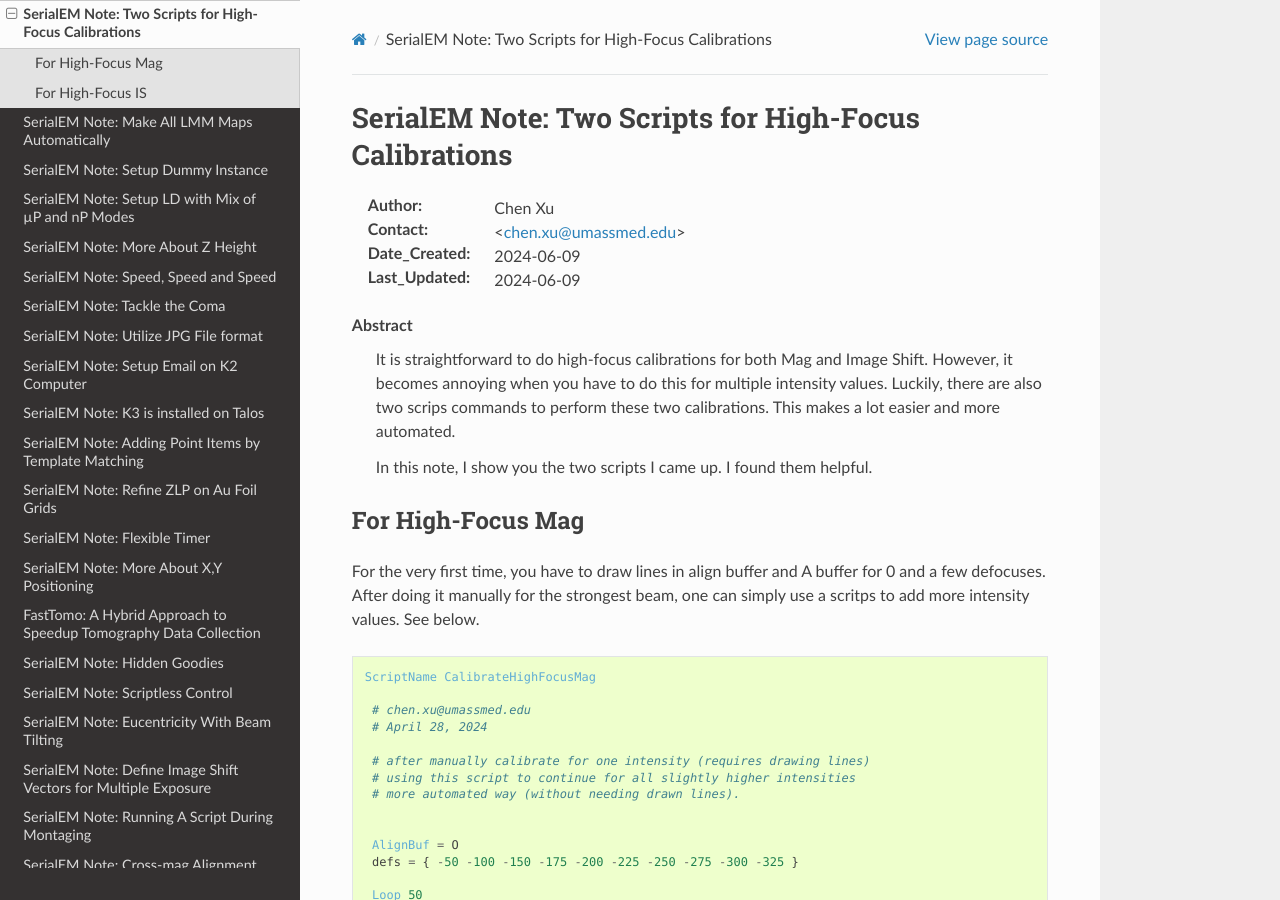
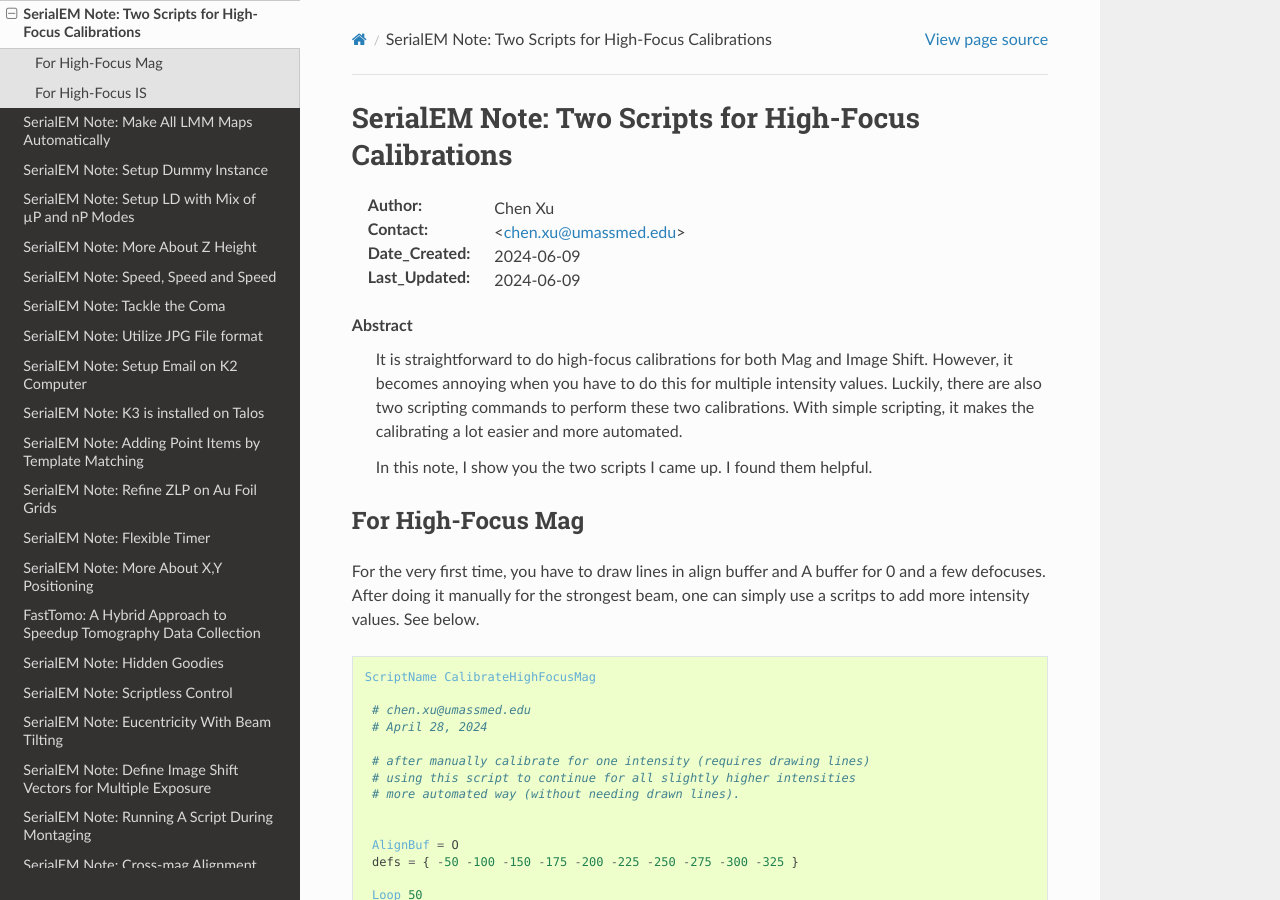
Before and after one commit to xuchen66/sphinx-emdocs, a Sphinx documentation site: the page built from source/serialEM-note-two-scripts-for-highfocus-cals.rst, in a window 1280 px wide and 900 px high. Built offline with Sphinx 7.4.7 and the Read the Docs theme 2.0.0, drawn with Linux system fonts in a browser that asks for light colours; pages that are not in the unit, such as notebooks, are missing from menus.

Commit message:
Update serialEM-note-two-scripts-for-highfocus-cals.rst

```diff
--- a/source/serialEM-note-two-scripts-for-highfocus-cals.rst
+++ b/source/serialEM-note-two-scripts-for-highfocus-cals.rst
@@ -14,8 +14,8 @@
       It is straightforward to do high-focus calibrations for both
       Mag and Image Shift. However, it becomes annoying when you have to
       do this for multiple intensity values. Luckily, there are also two
-      scrips commands to perform these two calibrations. This makes a lot
-      easier and more automated.
+      scripting commands to perform these two calibrations. With simple scripting,
+      it makes the calibrating a lot easier and more automated.
 
       In this note, I show you the two scripts I came up. I found them
       helpful.
```
